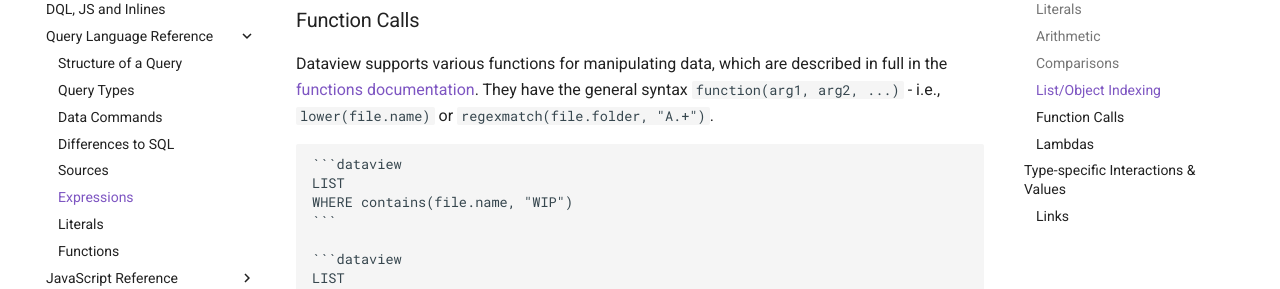
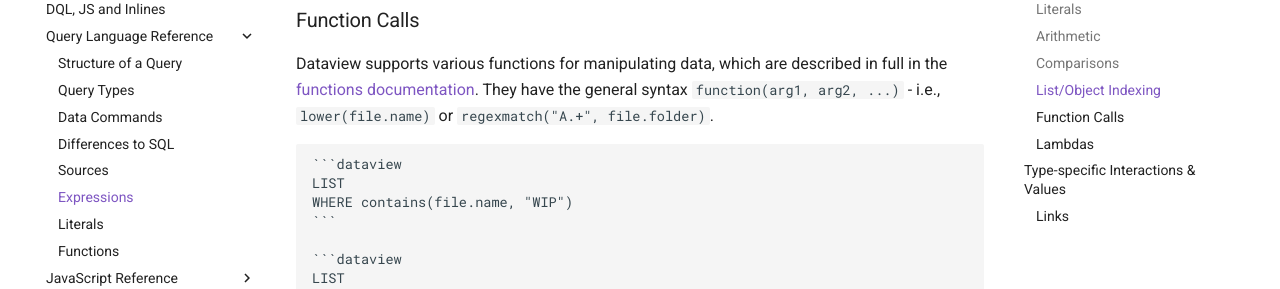
Before and after one commit to blacksmithgu/obsidian-dataview, an MkDocs documentation site: the page built from docs/docs/reference/expressions.md, in a window 1280 px wide and 900 px high, scrolled down 3709 px. Shown: the part 153-442 px from the top of the window. Built offline with MkDocs 1.6.1 and Material for MkDocs 9.7.7, drawn with Linux system fonts in a browser that asks for light colours; comment, search, counter and statistics services are not loaded.

````diff
--- a/docs/docs/reference/expressions.md
+++ b/docs/docs/reference/expressions.md
@@ -175,7 +175,7 @@ TABLE id, episode_metadata.next, aliases[0]
 
 Dataview supports various functions for manipulating data, which are described in full in the [functions
 documentation](../functions). They have the general syntax `function(arg1, arg2, ...)` - i.e., `lower(file.name)` or
-`regexmatch(file.folder, "A.+")`.
+`regexmatch("A.+", file.folder)`.
 
 ~~~
 ```dataview
````
